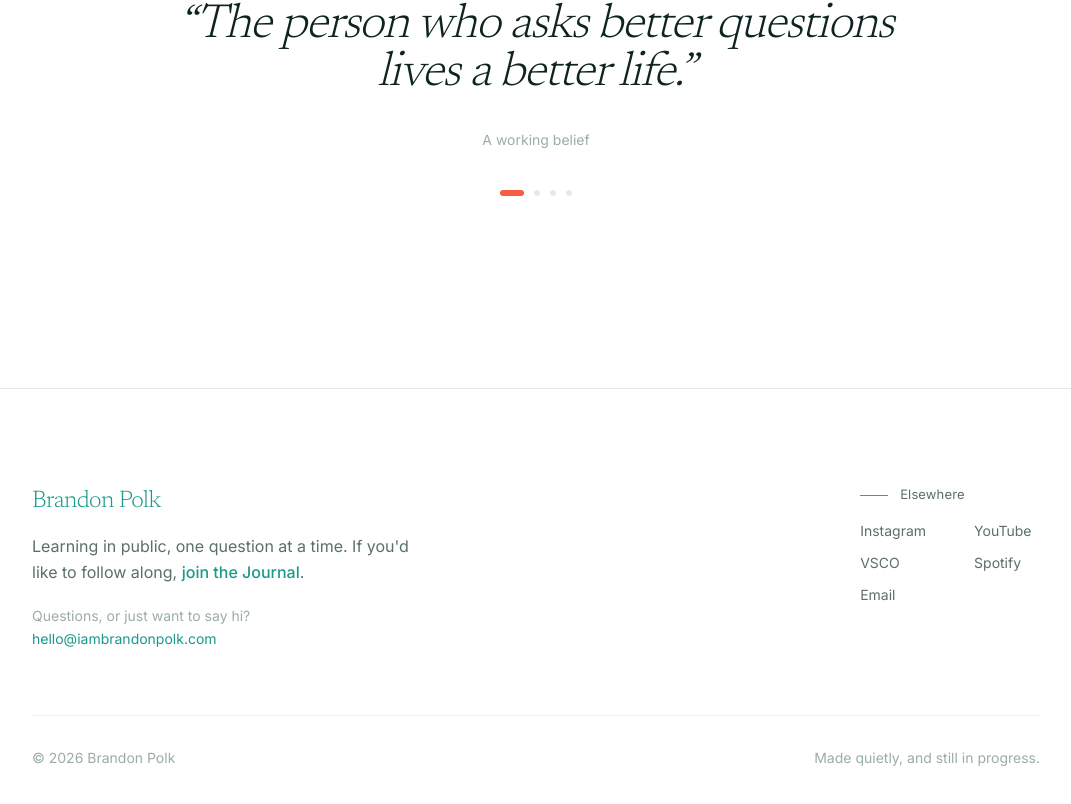
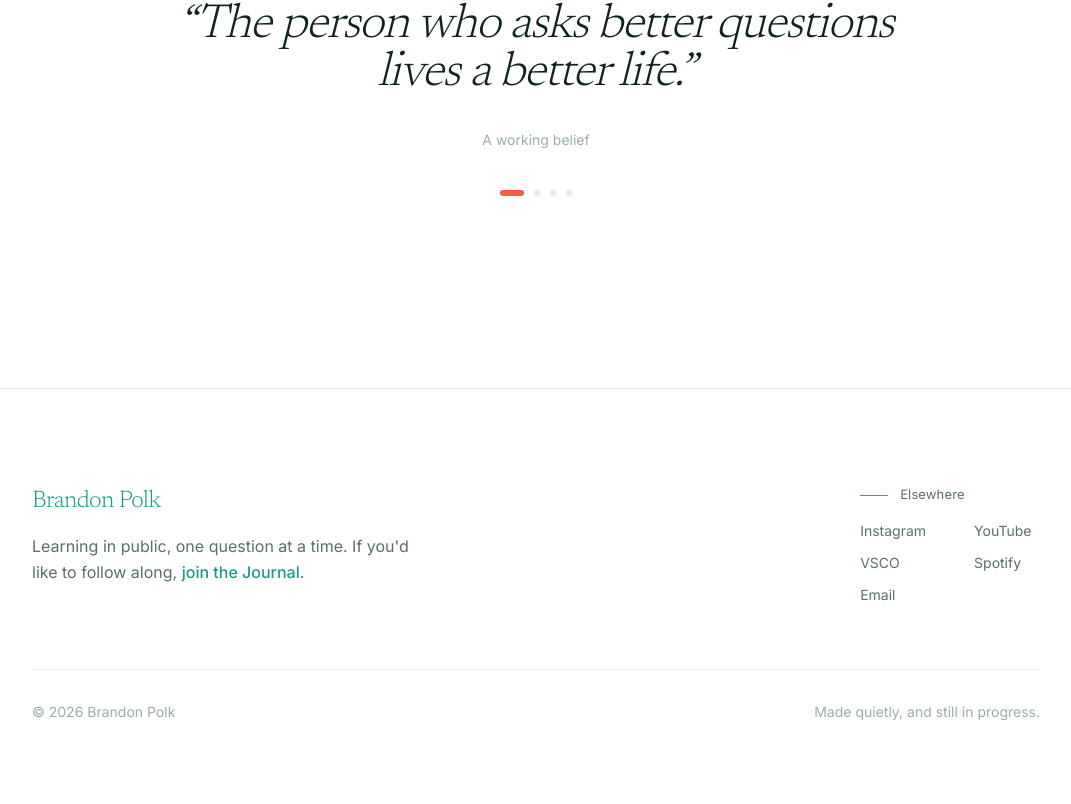
Before and after one commit to iambrandonpolk/brandon-polk-site, a Next.js app: page / in a window 1280 px wide. Shown: the part 6823-7627 px from the top of the page, without its empty margins (104-1175 px from the left). Built offline with nearby package versions, Linux system fonts and the light colour scheme.

Commit message:
Footer: remove say-hi contact line

```diff
--- a/components/Footer.jsx
+++ b/components/Footer.jsx
@@ -1,7 +1,9 @@
 import Container from "./Container";
-import { social, contactEmail } from "@/lib/content";
+import { social } from "@/lib/content";
 
 // A calm close. One last invitation, quiet links, and room to breathe.
+// The "Elsewhere" list carries Instagram (where DMs land) and a discreet
+// Email link. No loud "contact me" call, on purpose.
 export default function Footer() {
   const year = new Date().getFullYear();
 
@@ -23,15 +25,6 @@ export default function Footer() {
                 join the Journal
               </a>
               .
-            </p>
-            <p className="mt-5 text-sm leading-relaxed text-[var(--text-faint)]">
-              Questions, or just want to say hi?{" "}
-              <a
-                href={`mailto:${contactEmail}`}
-                className="link-underline text-[var(--brand)]"
-              >
-                {contactEmail}
-              </a>
             </p>
           </div>
 
```
